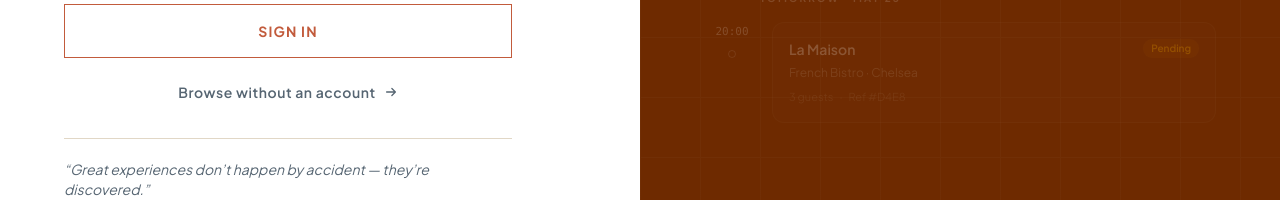
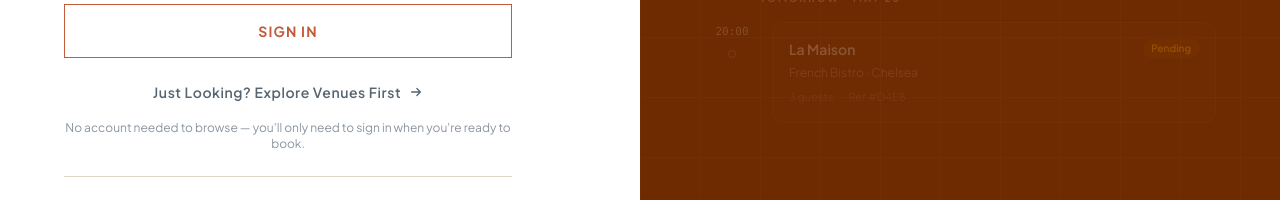
Before and after one commit to gioathan/hydra-admin, a Next.js app: page / in a window 1280 px wide. Shown: the part 503-703 px from the top of the page. Built offline with nearby package versions, Linux system fonts and the light colour scheme; no server answers.

Commit message:
Clarify the "browse without an account" CTA on the landing page
"Browse without an account" was ambiguous about what it actually let
you do. Reworded to explain the benefit directly and added a one-line
hint clarifying login is only needed at booking time.

```diff
--- a/app/page.tsx
+++ b/app/page.tsx
@@ -91,11 +91,14 @@ export default function LandingPage() {
               href="/discover"
               className="w-full py-3 text-[#566572] text-sm font-semibold tracking-[0.04em] flex items-center justify-center gap-2 hover:text-[#0C5F7D] transition-colors"
             >
-              Browse without an account
+              Just Looking? Explore Venues First
               <svg width="14" height="14" viewBox="0 0 16 16" fill="none">
                 <path d="M3 8h10m0 0L9 4m4 4-4 4" stroke="currentColor" strokeWidth="1.5" strokeLinecap="round" strokeLinejoin="round" />
               </svg>
             </Link>
+            <p className="text-xs text-[#8B95A0] text-center -mt-1.5">
+              No account needed to browse — you&apos;ll only need to sign in when you&apos;re ready to book.
+            </p>
           </div>
 
           <div className="pt-5 border-t border-[#E1D7C6]">
```
